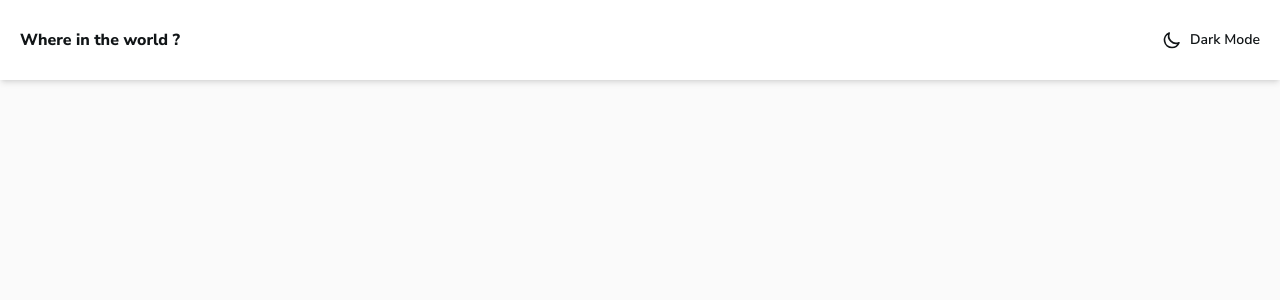
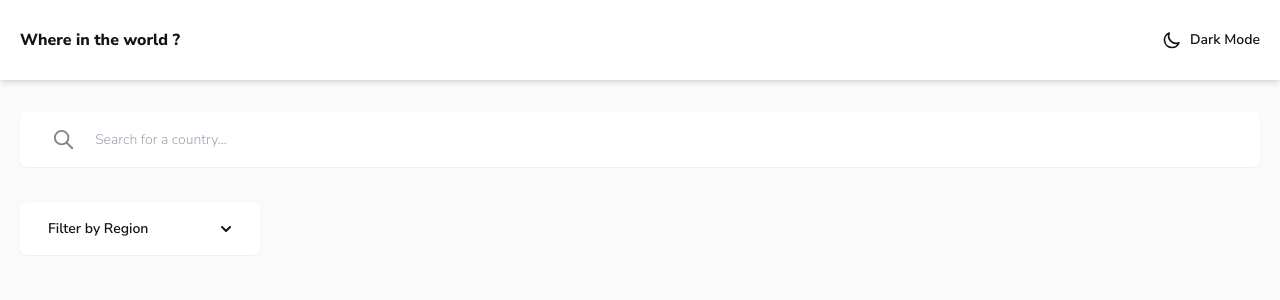
Before and after one commit to boedegoat/rest-countries-api, a Next.js app: page / in a window 1280 px wide. Shown: the top 300 px of the page. Built offline with nearby package versions, Linux system fonts and the light colour scheme.

Commit message:
Make Form

```diff
--- /dev/null
+++ b/components/Dropdown.tsx
@@ -0,0 +1,48 @@
+import { Menu, Transition } from '@headlessui/react'
+import { Fragment } from 'react'
+import { ChevronDownIcon } from '@heroicons/react/solid'
+
+export default function Dropdown() {
+  return (
+    <div className="w-60">
+      <Menu as="div" className="relative ">
+        <div>
+          <Menu.Button className="inline-flex w-full justify-between rounded-md bg-light-elements px-7 py-4 text-sm  font-semibold shadow-sm hover:bg-opacity-30 focus:outline-none focus-visible:ring focus-visible:ring-light-input/50 focus-visible:ring-offset-2 focus-visible:ring-offset-light-background dark:bg-dark-elements dark:focus-visible:ring-offset-dark-background">
+            Filter by Region
+            <ChevronDownIcon
+              className="ml-2 -mr-1 h-5 w-5"
+              aria-hidden="true"
+            />
+          </Menu.Button>
+        </div>
+        <Transition
+          as={Fragment}
+          enter="transition ease-out duration-100"
+          enterFrom="transform opacity-0 scale-95"
+          enterTo="transform opacity-100 scale-100"
+          leave="transition ease-in duration-75"
+          leaveFrom="transform opacity-100 scale-100"
+          leaveTo="transform opacity-0 scale-95"
+        >
+          <Menu.Items className="absolute left-0 mt-2 w-full origin-top rounded-md bg-light-elements py-2 shadow-lg focus:outline-none dark:bg-dark-elements">
+            <MenuItem>Africa</MenuItem>
+            <MenuItem>America</MenuItem>
+            <MenuItem>Asia</MenuItem>
+            <MenuItem>Europe</MenuItem>
+            <MenuItem>Oceania</MenuItem>
+          </Menu.Items>
+        </Transition>
+      </Menu>
+    </div>
+  )
+}
+
+function MenuItem({ children }) {
+  return (
+    <Menu.Item>
+      <button className="w-full py-2 px-7 text-left text-sm font-semibold hover:bg-gray-100 dark:hover:bg-dark-background/40">
+        {children}
+      </button>
+    </Menu.Item>
+  )
+}
--- /dev/null
+++ b/components/Form.tsx
@@ -0,0 +1,19 @@
+import { SearchIcon } from '@heroicons/react/outline'
+import Dropdown from './Dropdown'
+
+export default function Form() {
+  return (
+    <div className="wrapper mt-8 space-y-9">
+      {/* Search Bar */}
+      <div className="flex items-center space-x-5 rounded-md bg-light-elements px-8 py-4 text-light-input shadow-sm focus-within:shadow-md dark:bg-dark-elements dark:text-dark-text">
+        <SearchIcon className="w-6" />
+        <input
+          type="text"
+          placeholder="Search for a country..."
+          className="w-full bg-transparent text-sm font-light outline-none"
+        />
+      </div>
+      <Dropdown />
+    </div>
+  )
+}
--- a/package.json
+++ b/package.json
@@ -6,6 +6,7 @@
     "start": "next start"
   },
   "dependencies": {
+    "@headlessui/react": "^1.4.3",
     "@heroicons/react": "^1.0.5",
     "next": "latest",
     "react": "^17.0.2",
--- a/pages/index.tsx
+++ b/pages/index.tsx
@@ -1,3 +1,4 @@
+import Form from 'components/Form'
 import Header from 'components/Header'
 import Layout from 'components/Layout'
 
@@ -5,7 +6,7 @@ export default function Home() {
   return (
     <Layout title="REST Countries">
       <Header />
-      {/* search input */}
+      <Form />
       {/* countries list */}
     </Layout>
   )
```
Also changed, not shown: 1 other file (tests, documents, lock files or other folders).
